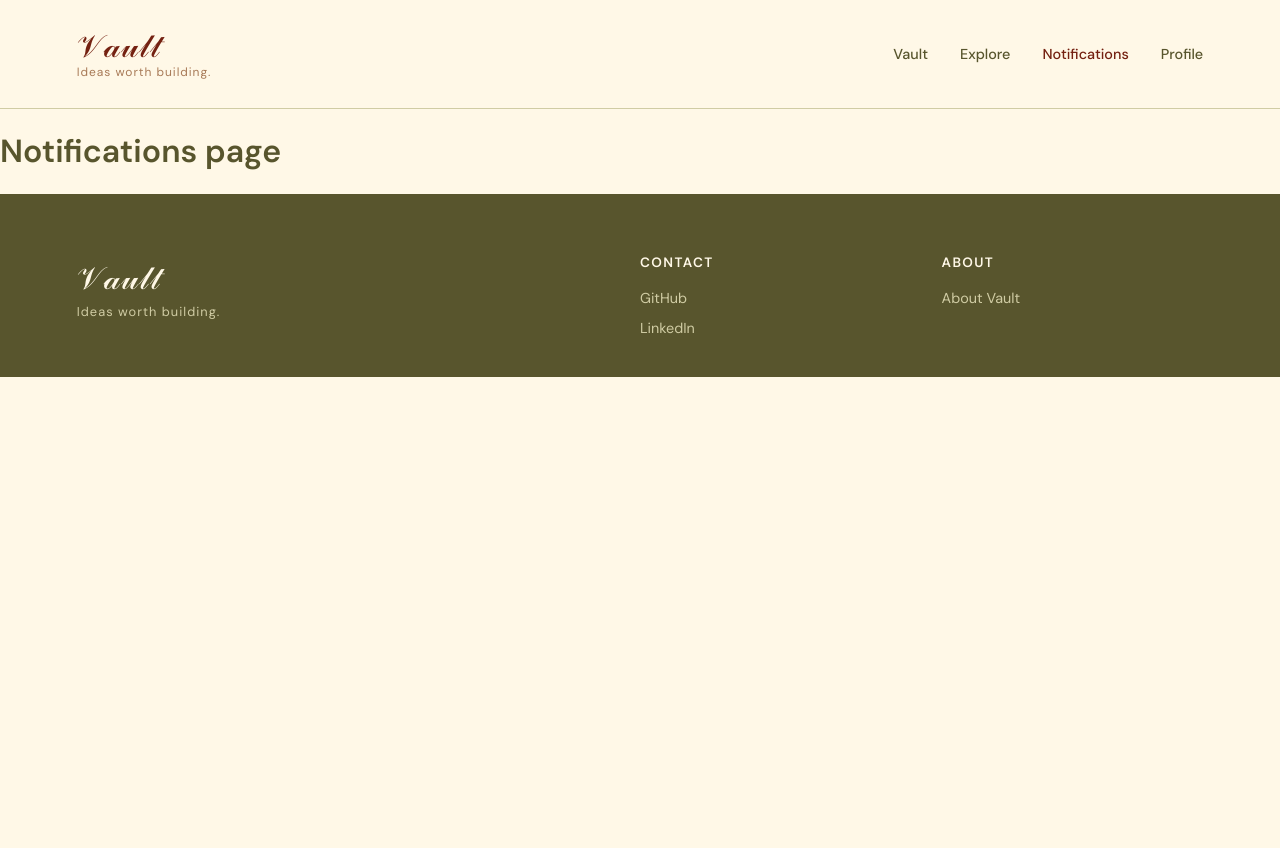
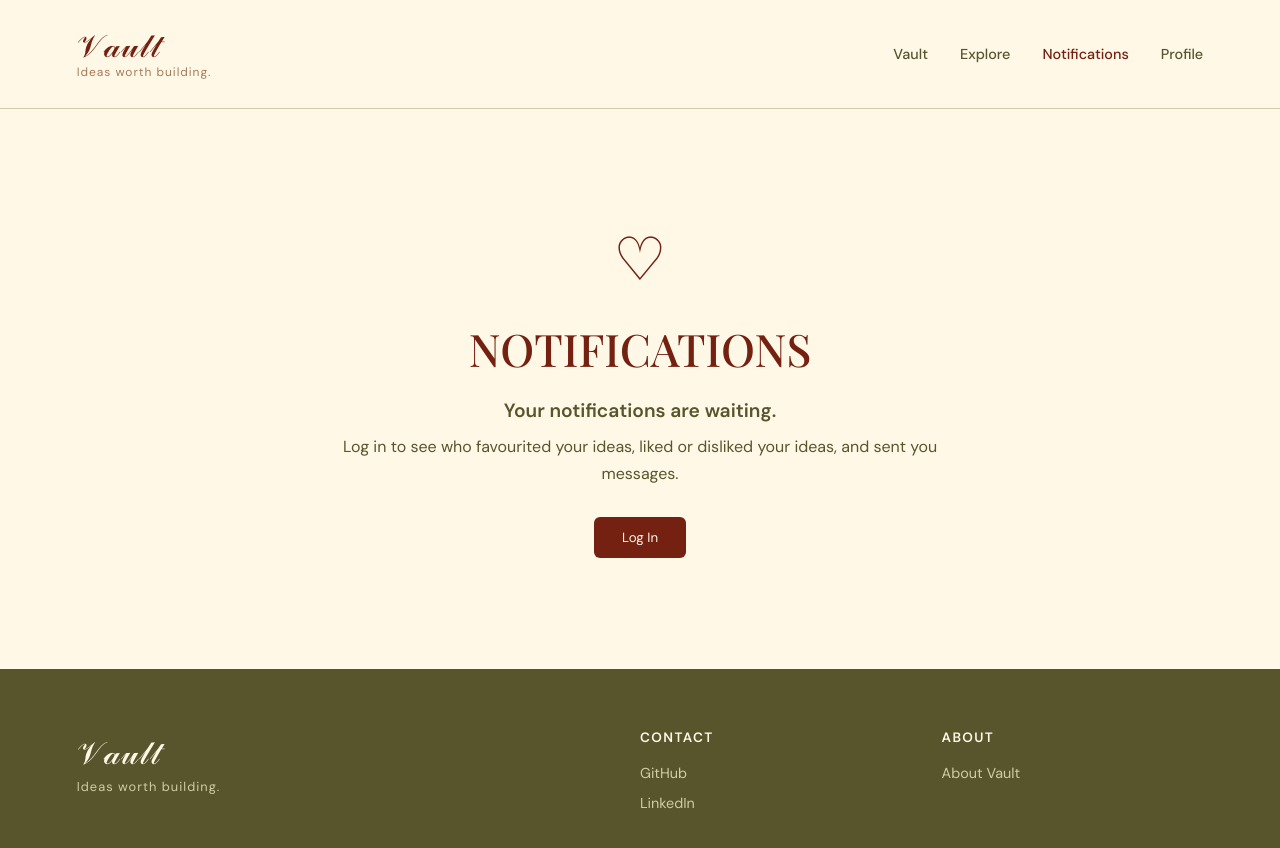
Before and after one commit to R4hmer/Vault, a React (Vite) app: page /notifications in a window 1280 px wide. Shown: the top 848 px of the page. Before the commit the page ends 800 px from the top, so only its background shows below. Built offline with nearby package versions, Linux system fonts and the light colour scheme.

Commit message:
feat: build notifications page

```diff
--- a/src/pages/Notifications.css
+++ b/src/pages/Notifications.css
@@ -0,0 +1,55 @@
+.notifications-page {
+  min-height: 70vh;
+  display: flex;
+  align-items: center;
+  justify-content: center;
+  padding: 60px 24px;
+}
+
+.notifications-content {
+  max-width: 600px;
+  text-align: center;
+}
+
+.notification-icon {
+  margin-bottom: 20px;
+  color: #742111;
+  font-size: 60px;
+}
+
+.notifications-content h1 {
+  margin: 0 0 20px;
+  color: #742111;
+  font-family: 'Playfair Display', serif;
+  font-size: 2.8rem;
+  font-weight: 500;
+}
+
+.notifications-content p {
+  margin: 0 0 10px;
+  color: #58552D;
+  font-size: 1.2rem;
+  font-weight: 600;
+}
+
+.notifications-content span {
+  display: block;
+  color: #58552D;
+  line-height: 1.7;
+}
+
+.notifications-content button {
+  margin-top: 30px;
+  padding: 12px 28px;
+  border: none;
+  border-radius: 6px;
+  background: #742111;
+  color: #FFF8E7;
+  font-family: 'DM Sans', sans-serif;
+  cursor: pointer;
+  transition: background 0.2s ease;
+}
+
+.notifications-content button:hover {
+  background: #A87A57;
+}
--- a/src/pages/Notifications.jsx
+++ b/src/pages/Notifications.jsx
@@ -1,9 +1,22 @@
-import './Vault.css'
+import './Notifications.css'
 
 function Notifications() {
   return (
-    <main className="page">
-      <h1>Notifications page</h1>
+    <main className="notifications-page">
+      <div className="notifications-content">
+        <div className="notification-icon">♡</div>
+
+        <h1>NOTIFICATIONS</h1>
+
+        <p>Your notifications are waiting.</p>
+
+        <span>
+          Log in to see who favourited your ideas, liked or disliked your
+          ideas, and sent you messages.
+        </span>
+
+        <button>Log In</button>
+      </div>
     </main>
   )
 }
```
